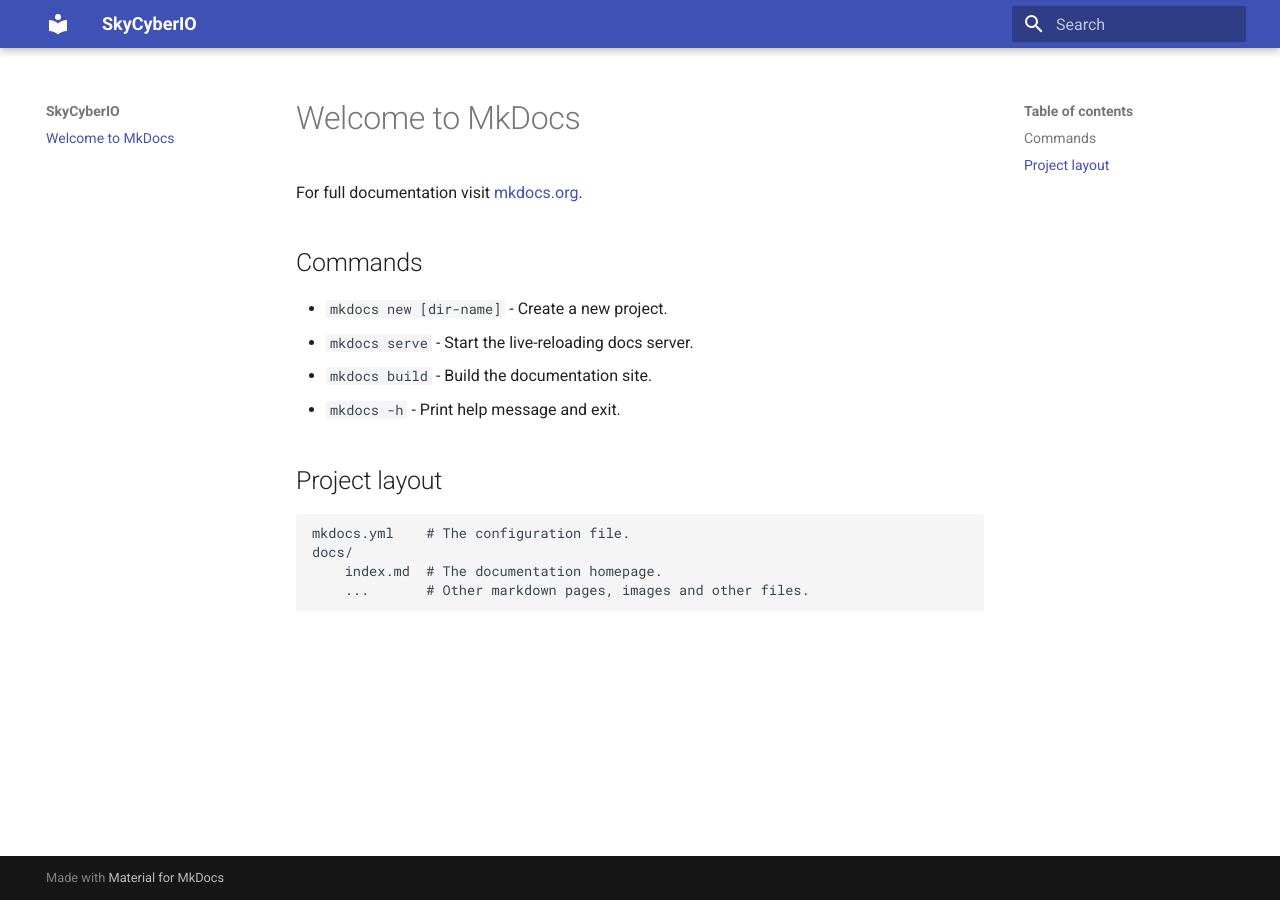
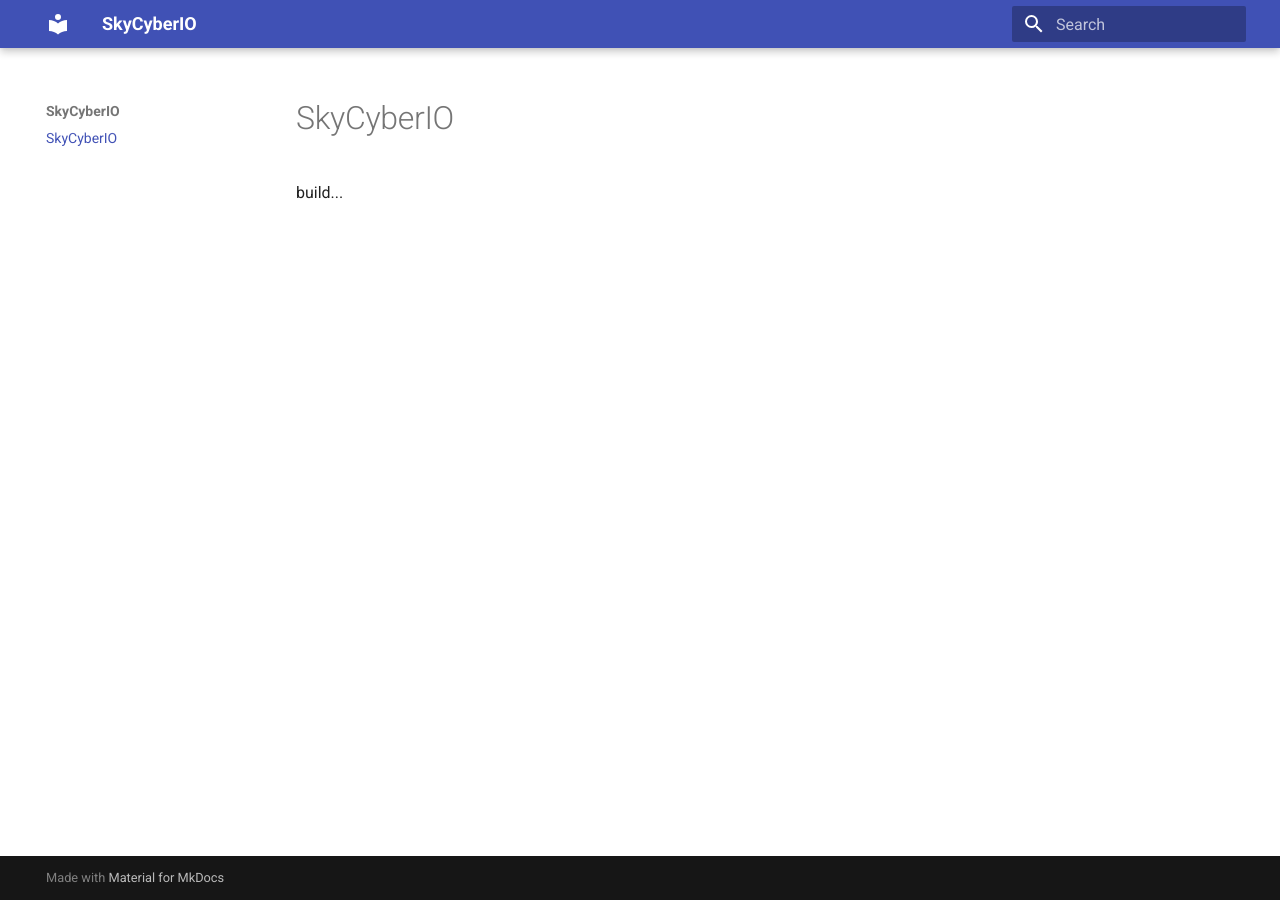
Before and after one commit to SkyCyberIO/SkyCyberIO, an MkDocs documentation site: the page built from docs/index.md, in a window 1280 px wide. Built offline with MkDocs 1.6.1 and Material for MkDocs 9.7.7, drawn with Linux system fonts in a browser that asks for light colours.

Commit message:
Update index.md

```diff
--- a/docs/index.md
+++ b/docs/index.md
@@ -1,17 +1,3 @@
-# Welcome to MkDocs
+# SkyCyberIO
 
-For full documentation visit [mkdocs.org](https://www.mkdocs.org).
-
-## Commands
-
-* `mkdocs new [dir-name]` - Create a new project.
-* `mkdocs serve` - Start the live-reloading docs server.
-* `mkdocs build` - Build the documentation site.
-* `mkdocs -h` - Print help message and exit.
-
-## Project layout
-
-    mkdocs.yml    # The configuration file.
-    docs/
-        index.md  # The documentation homepage.
-        ...       # Other markdown pages, images and other files.
+build...
```
